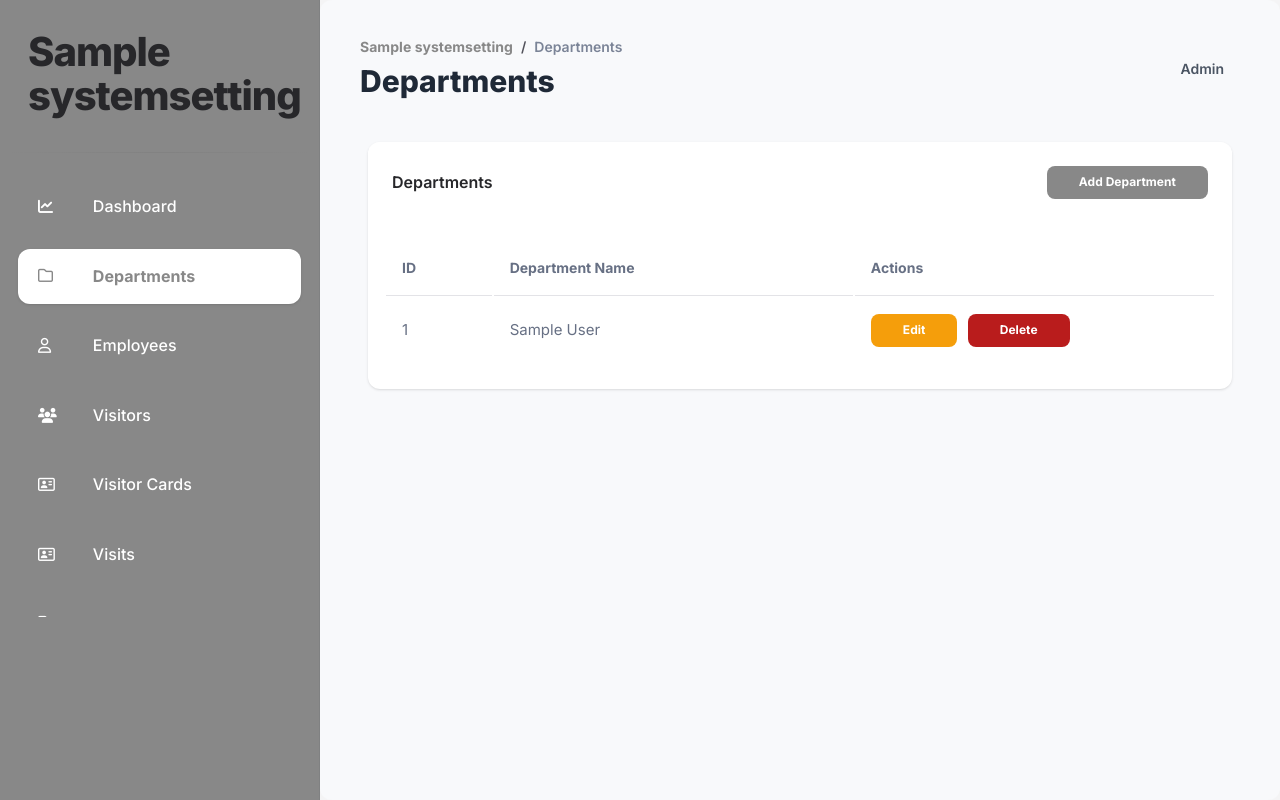
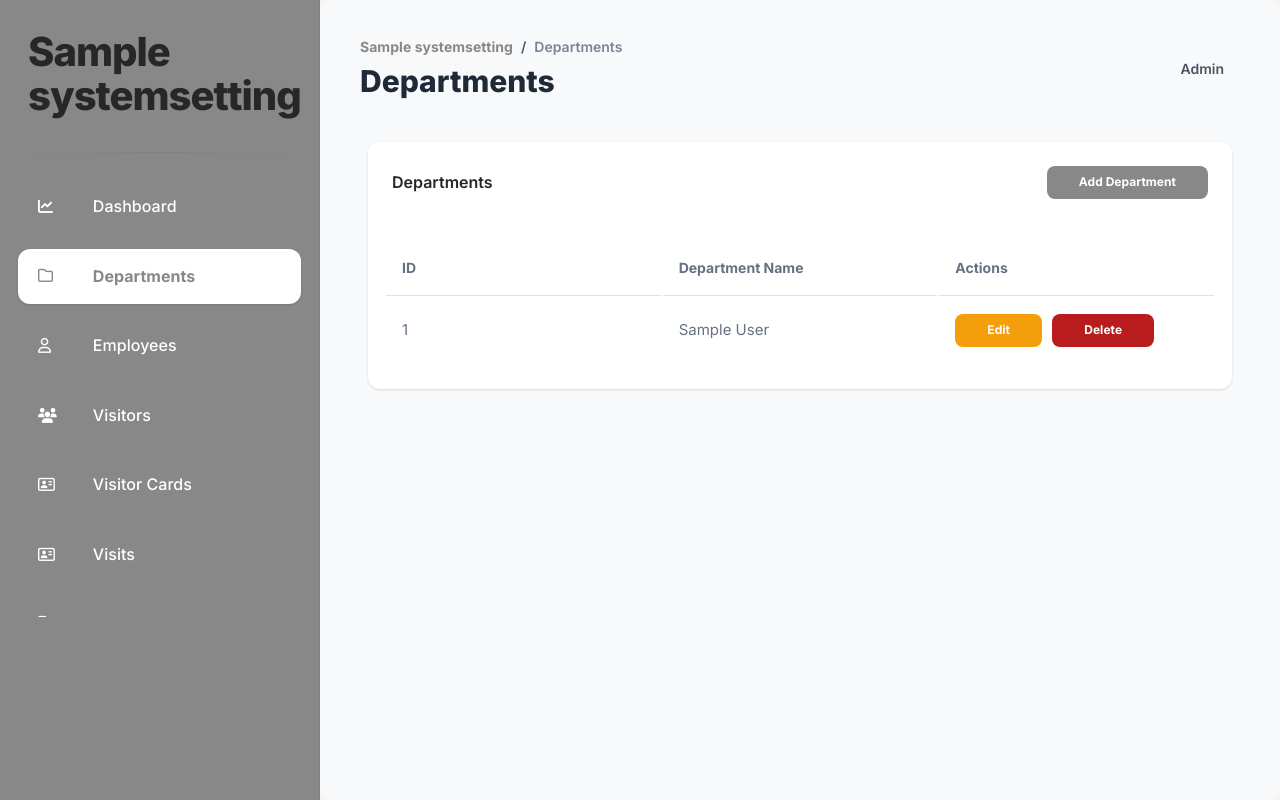
Before and after one commit to hashir500/HNL-VISITOR-MANAGEMENT-SYSTEM-, a Django app: page /departments/ in a window 1280 px wide. Run offline with Django 5.2, Linux system fonts and the light colour scheme; tables that the repository leaves empty hold one stand-in row (values such as "Sample post"); some libraries are stand-ins or nearby versions.

Commit message:
visits table formatting

```diff
--- a/highnoon_vms/templates/base.html
+++ b/highnoon_vms/templates/base.html
@@ -330,13 +330,15 @@
     }
 
     .table td {
-      white-space: nowrap;
-      overflow: hidden;
-      text-overflow: ellipsis;
+      white-space: normal !important;
+      overflow: visible !important;
+      text-overflow: unset !important;
+      word-break: normal !important;
     }
 
+
     /* Individual column widths */
-    .table th:nth-child(1),
+    /*.table th:nth-child(1),
     .table td:nth-child(1) {
       width: 50px;
     }
@@ -382,7 +384,7 @@
     .table td:nth-child(10) {
       width: 130px;
     }
-
+*/
 
     .table td:last-child {
       overflow: visible !important;
@@ -565,5 +567,7 @@
 
   {% block extra_js %}{% endblock %}
 
+
+
 </body>
 </html>
```
